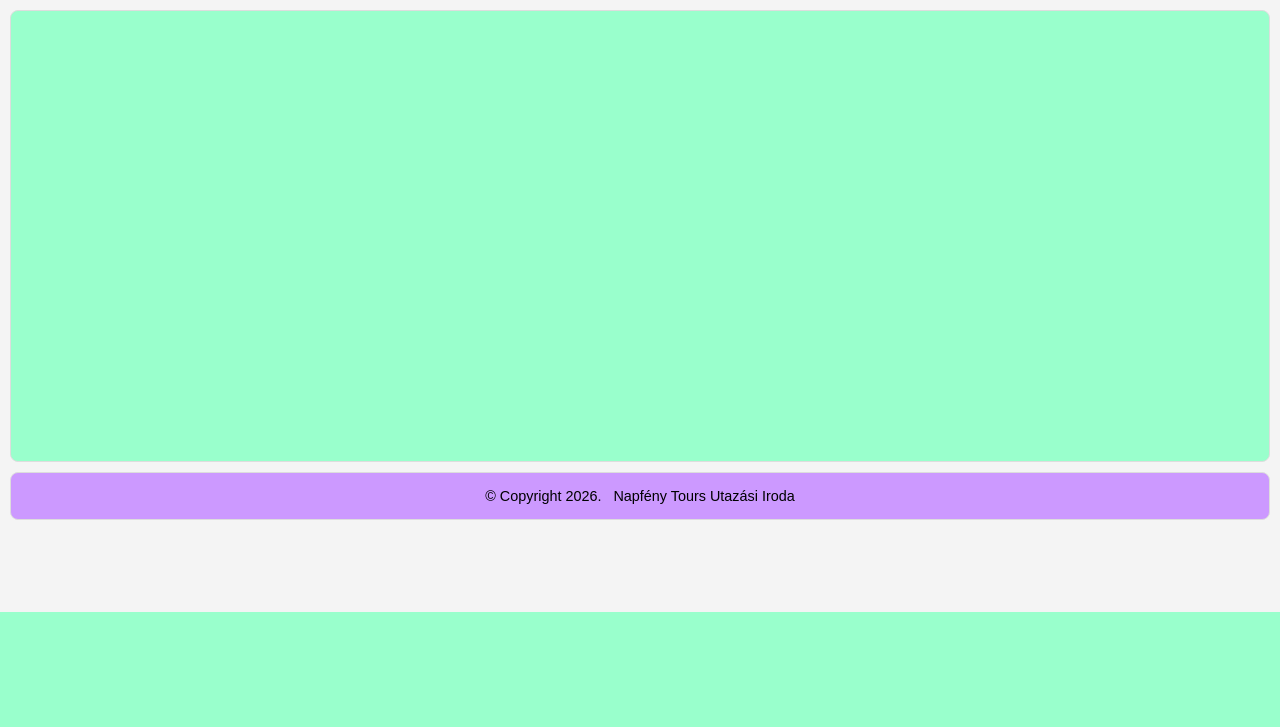
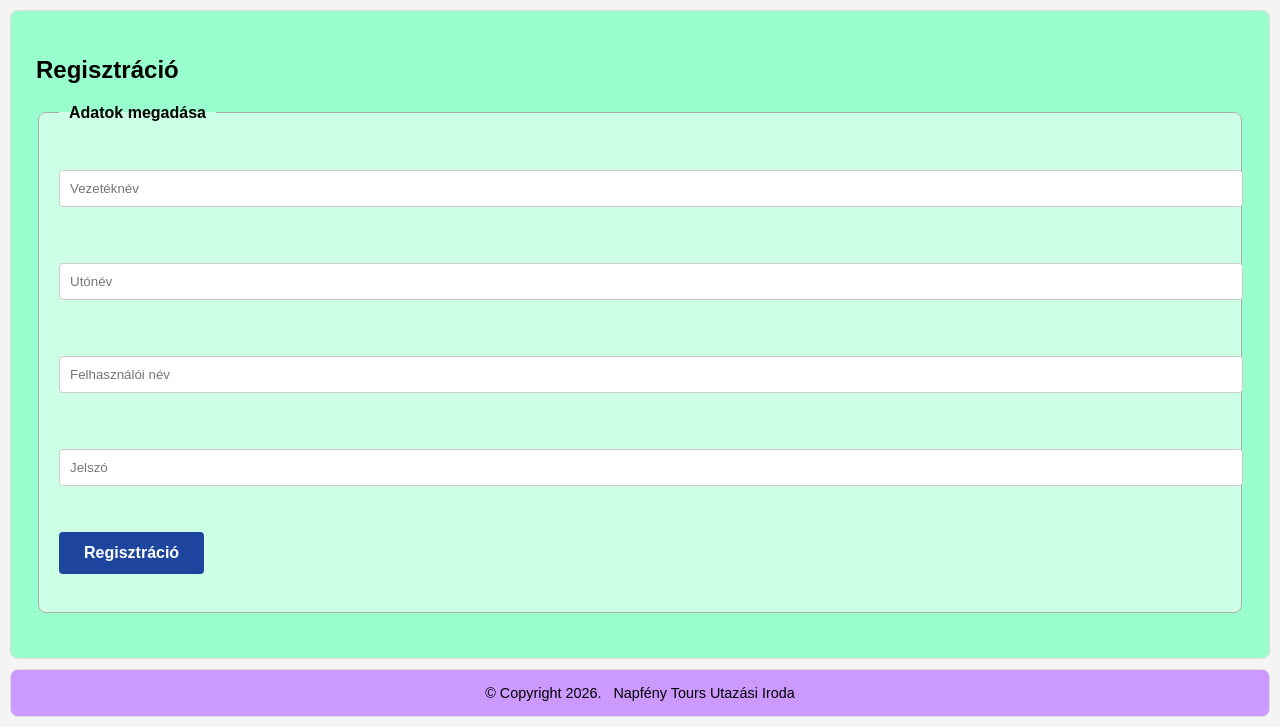
Before and after one commit to hgergosztg-lang/gyakorlat, a PHP site: page /?regisztral in a window 1280 px wide. Shown: the part 188-915 px from the top of the page. Before the commit the page ends 800 px from the top, so only its background shows below. Run offline with PHP 8.4, Linux system fonts and the light colour scheme.

Commit message:
Update regisztral.tpl.php

```diff
--- a/templates/pages/regisztral.tpl.php
+++ b/templates/pages/regisztral.tpl.php
@@ -1,15 +1,25 @@
-<!DOCTYPE html>
-<html>
-    <head>
-        <title>Regisztráció</title>
-        <meta charset="utf-8">
-    </head>
-    <body>
-        <?php if(isset($uzenet)) { ?>
-            <h1><?= $uzenet ?></h1>
-            <?php if($ujra) { ?>
-                <a href="belepes">Próbálja újra!</a>
-            <?php } ?>
+<h2>Regisztráció</h2>
+
+<?php if(isset($uzenet)) { ?>
+    <div style="background: #f0f0f0; padding: 10px; border: 1px solid #ccc;">
+        <h3><?= $uzenet ?></h3>
+        <?php if(!$ujra) { ?>
+            <p><a href="?belepes">Kattintson ide a belépéshez!</a></p>
         <?php } ?>
-    </body>
-</html>
+    </div>
+<?php } ?>
+
+<?php if(!isset($uzenet) || (isset($ujra) && $ujra)) { ?>
+    <form action="index.php?regisztral" method="post">
+        <fieldset>
+            <legend>Adatok megadása</legend>
+            <br>
+            <input type="text" name="vezeteknev" placeholder="Vezetéknév"><br><br>
+            <input type="text" name="utonev" placeholder="Utónév"><br><br>
+            <input type="text" name="felhasznalo" placeholder="Felhasználói név"><br><br>
+            <input type="password" name="jelszo" placeholder="Jelszó"><br><br>
+            <input type="submit" name="regisztracio" value="Regisztráció">
+            <br>&nbsp;
+        </fieldset>
+    </form>
+<?php } ?>
```
